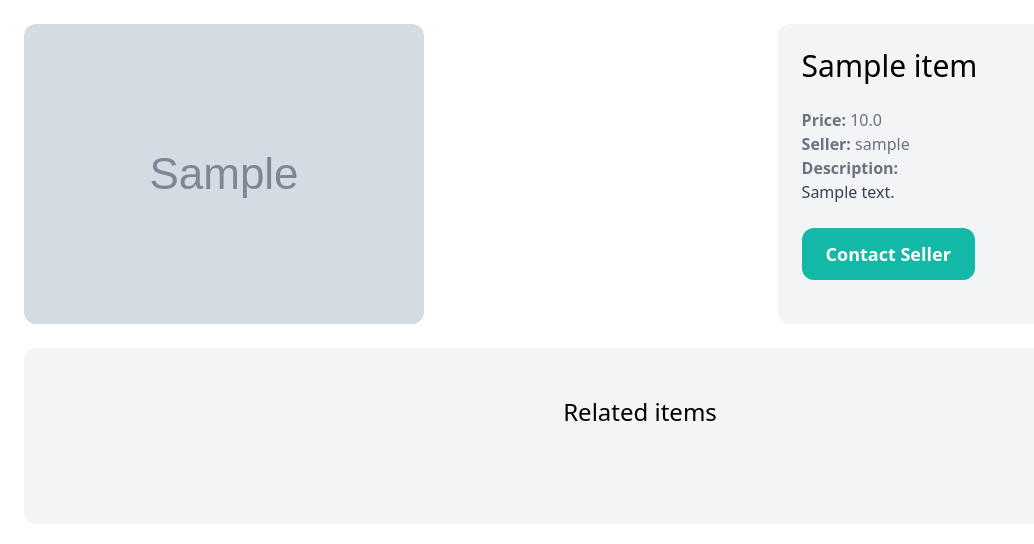
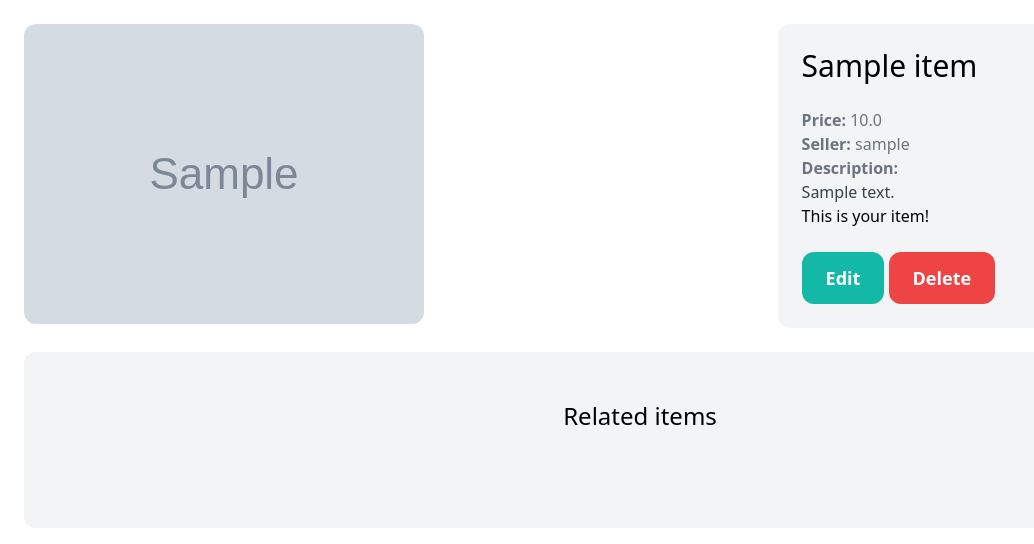
Before and after one commit to 00AR/rialto, a Django app: page /items/1/ in a window 1280 px wide. Shown: the part 77-621 px from the top of the page, without its empty margins (0-1034 px from the left). Run offline with Django 5.2, Linux system fonts and the light colour scheme; a user stored in the database is signed in; tables that the repository leaves empty hold one stand-in row (values such as "Sample post"); grey boxes marked "Sample" are stand-in pictures; some libraries are stand-ins or nearby versions.

Commit message:
now user can delete his items

```diff
--- a/item/templates/item/detail.html
+++ b/item/templates/item/detail.html
@@ -19,10 +19,15 @@
                 {{ item.description }}
             </p>
         {% endif %}
-
-        <a href="#" class="inline-block mt-6 px-6 py-3 text-lg font-semibold bg-teal-500 text-white rounded-xl hover:bg-tea-700">
-            Contact Seller
-        </a>
+        {% if request.user == item.created_by %}
+            <p> This is your item!</p>
+            <a href="" class="inline-block mt-6 px-6 py-3 text-lg font-semibold bg-teal-500 text-white rounded-xl">Edit</a>
+            <a href="{% url 'item:delete' item.id %}" class="inline-block mt-6 px-6 py-3 text-lg font-semibold bg-red-500 text-white rounded-xl">Delete</a>
+        {% else %}
+            <a href="#" class="inline-block mt-6 px-6 py-3 text-lg font-semibold bg-teal-500 text-white rounded-xl hover:bg-tea-700">
+                Contact Seller
+            </a>
+        {% endif %}
     </div>
 </div>
 <div class="mt-6 px-6 py-12 bg-gray-100 rounded-xl">
--- a/item/urls.py
+++ b/item/urls.py
@@ -6,4 +6,5 @@ app_name = 'item'
 urlpatterns = [
     path('new/', views.new, name='new'),
     path('<int:pk>/', views.detail, name='detail'),
+    path('<int:pk>/delete/', views.delete, name='delete'),
 ]
--- a/item/views.py
+++ b/item/views.py
@@ -31,3 +31,10 @@ def new(request):
         'form': form,
         'title': 'New Item',
     })
+
+@login_required
+def delete(request, pk):
+    item = get_object_or_404(Item, pk=pk, created_by=request.user)
+    item.delete()
+
+    return redirect('dashboard:index')
```
